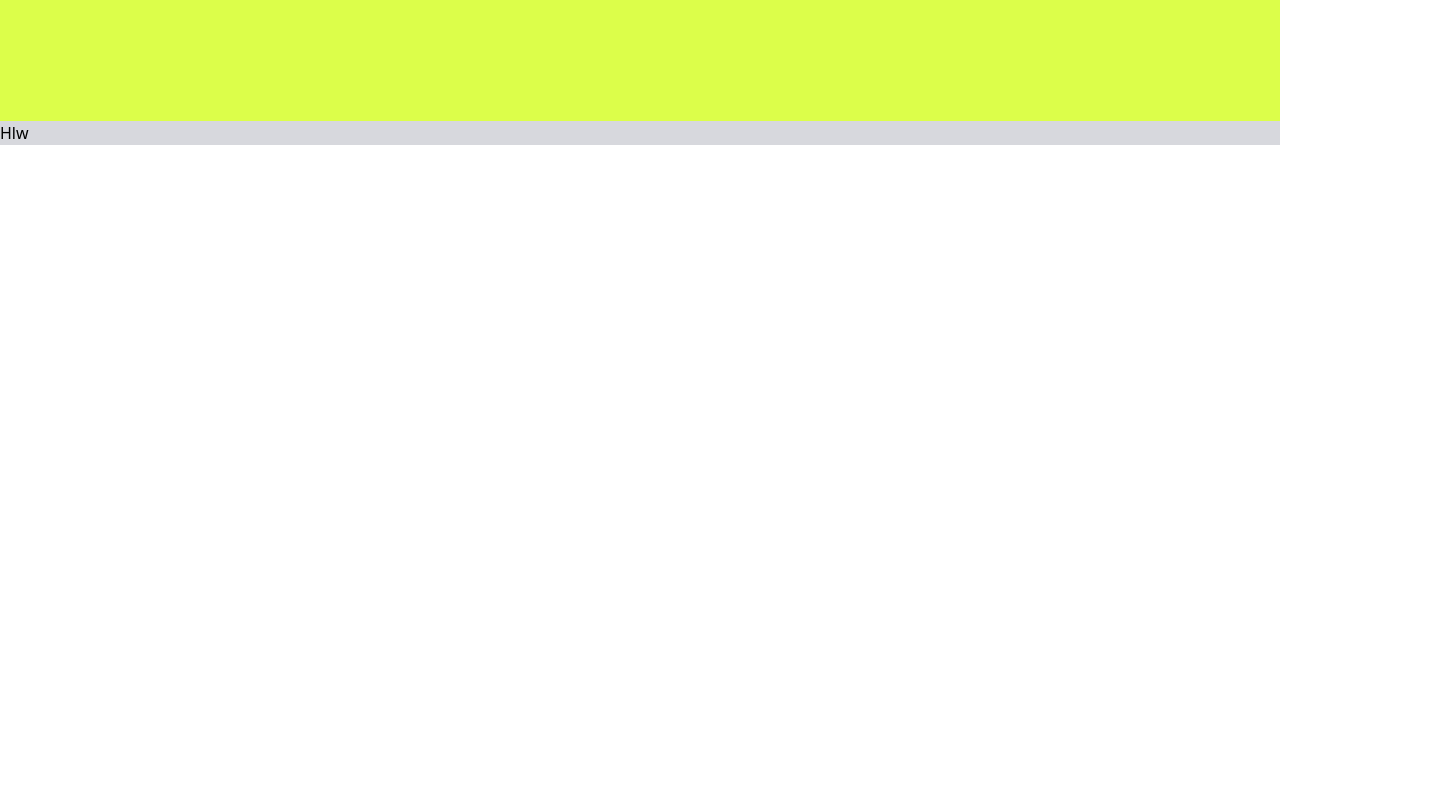
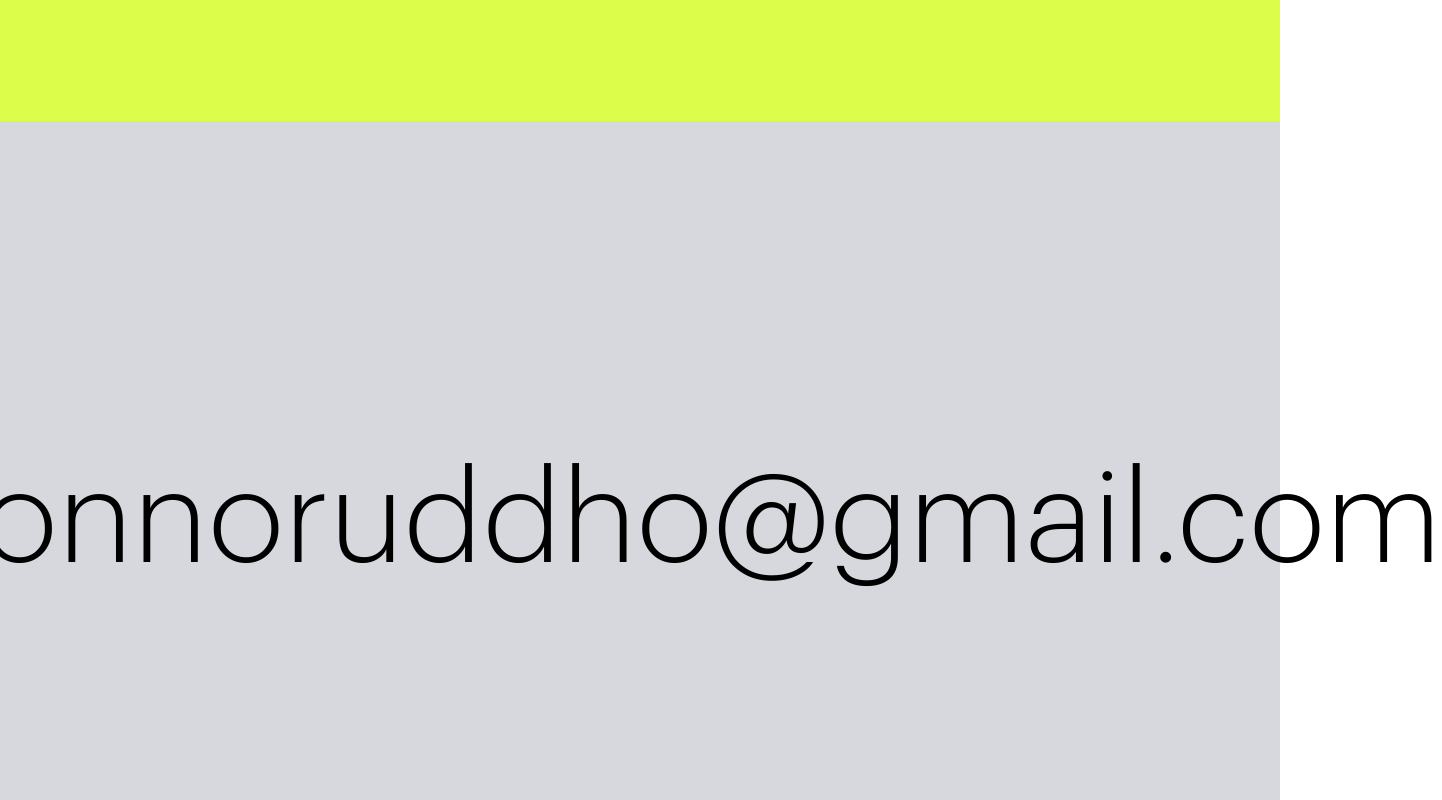
Before and after one commit to ahmedrimon/anonno--portfolio, a Next.js app: page / in a window 1280 px wide. Shown: the part 3780-4580 px from the top of the page, 1442 px wide, since content can reach past the window. Before the commit the page ends 3925 px from the top, so only its background shows below. Built offline with nearby package versions, Linux system fonts and the light colour scheme.

Commit message:
starting copyrights

```diff
--- /dev/null
+++ b/components/Copyright/Copyright.tsx
@@ -0,0 +1,5 @@
+export default function Copyright() {
+     <section className="bg-[#D7D8DD] h-[10vh]">
+          <h1>Hlw</h1>
+     </section>
+}
--- a/components/Footer/Footer.tsx
+++ b/components/Footer/Footer.tsx
@@ -1,5 +1,8 @@
+
+
 export default function Footer() {
-     return <section className="bg-[#D7D8DD] h-100vh">
-          <h1>Hlw</h1>
+     return <section className="bg-[#D7D8DD] h-screen flex justify-center items-center">
+          <h1 className="font-graphik font-normal text-[8rem]">anonnoruddho@gmail.com</h1>
+
      </section>
 }
```
